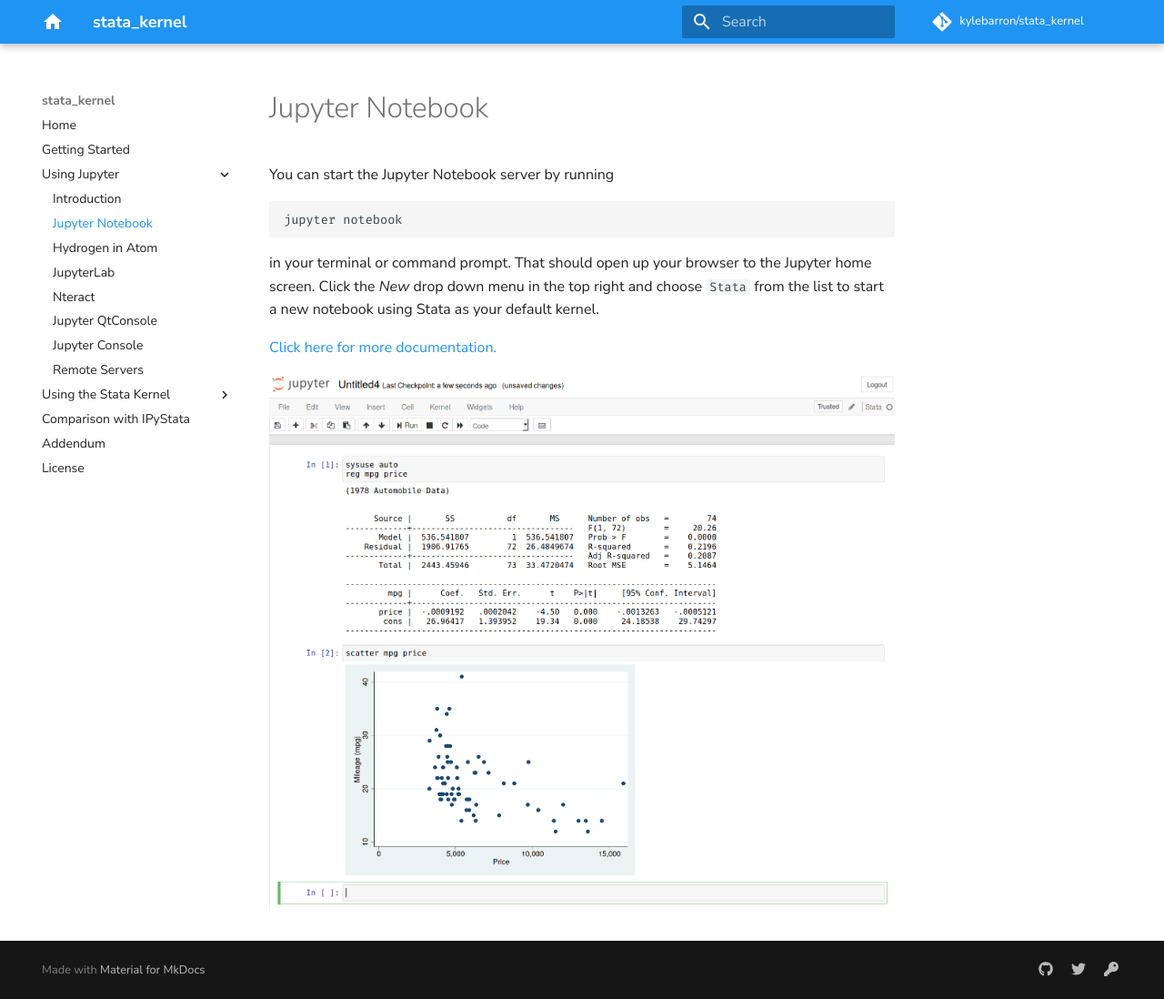
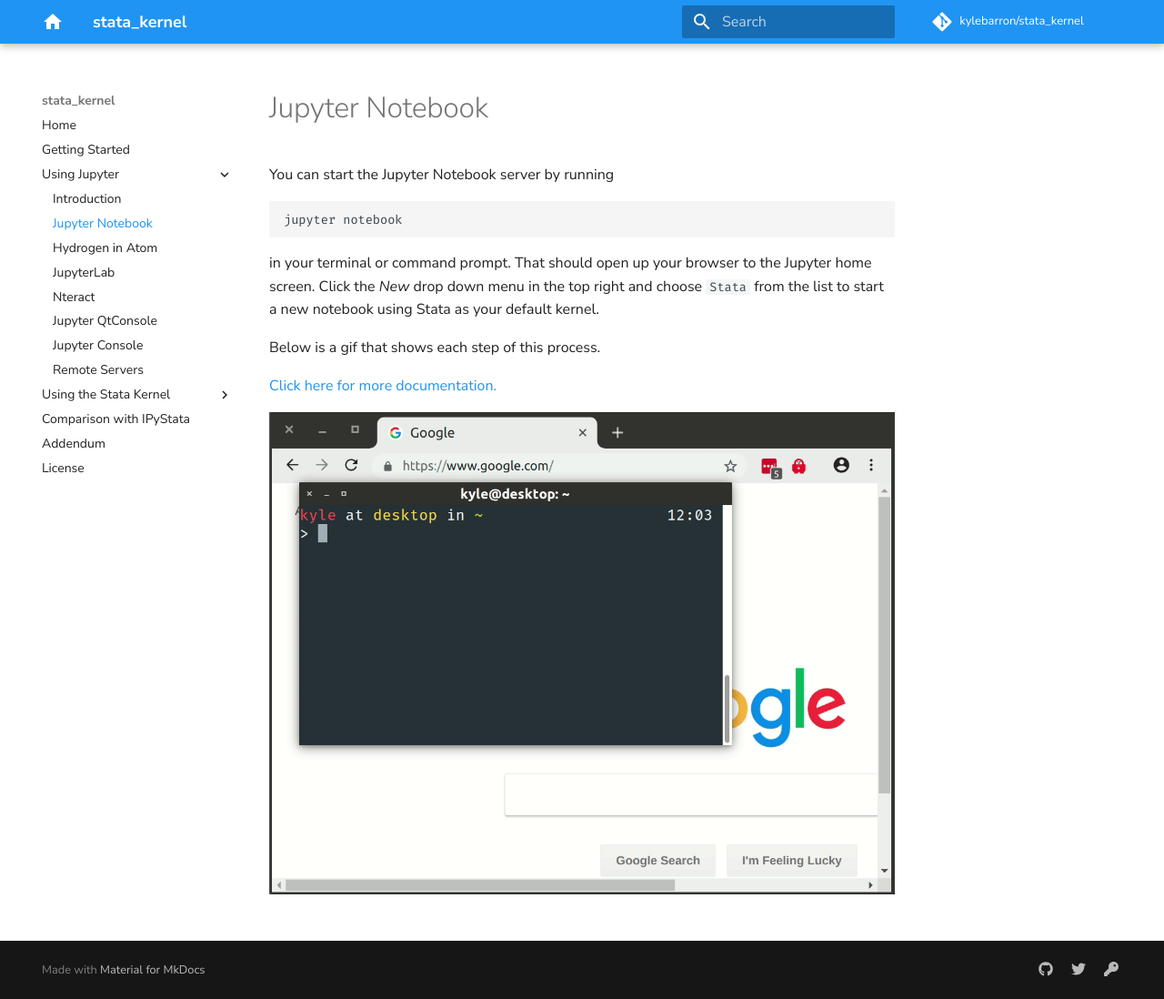
Before and after one commit to kylebarron/stata_kernel, an MkDocs documentation site: the page built from docs/src/using_jupyter/notebook.md, in a window 1280 px wide and 1098 px high. Shown: the whole window at 91% size. Built offline with MkDocs 1.6.1 and Material for MkDocs 9.7.7, drawn with Linux system fonts in a browser that asks for light colours; comment, search, counter and statistics services are not loaded.

Commit message:
Add Jupyter Notebook gifs to documentation

```diff
--- a/docs/src/using_jupyter/notebook.md
+++ b/docs/src/using_jupyter/notebook.md
@@ -11,6 +11,8 @@
 `Stata` from the list to start a new notebook using Stata as your default
 kernel.
 
+Below is a gif that shows each step of this process.
+
 [Click here for more documentation.](https://jupyter-notebook.readthedocs.io/en/stable/notebook.html)
 
-![](../img/jupyter_notebook.png)
+![](../img/starting_jupyter_notebook.gif)
```
Also changed, not shown: docs/src/index.md (+1 -1 lines), docs/src/using_jupyter/intro.md (+2 -0 lines), docs/src/img/starting_jupyter_notebook.gif (added), 1 other file.
